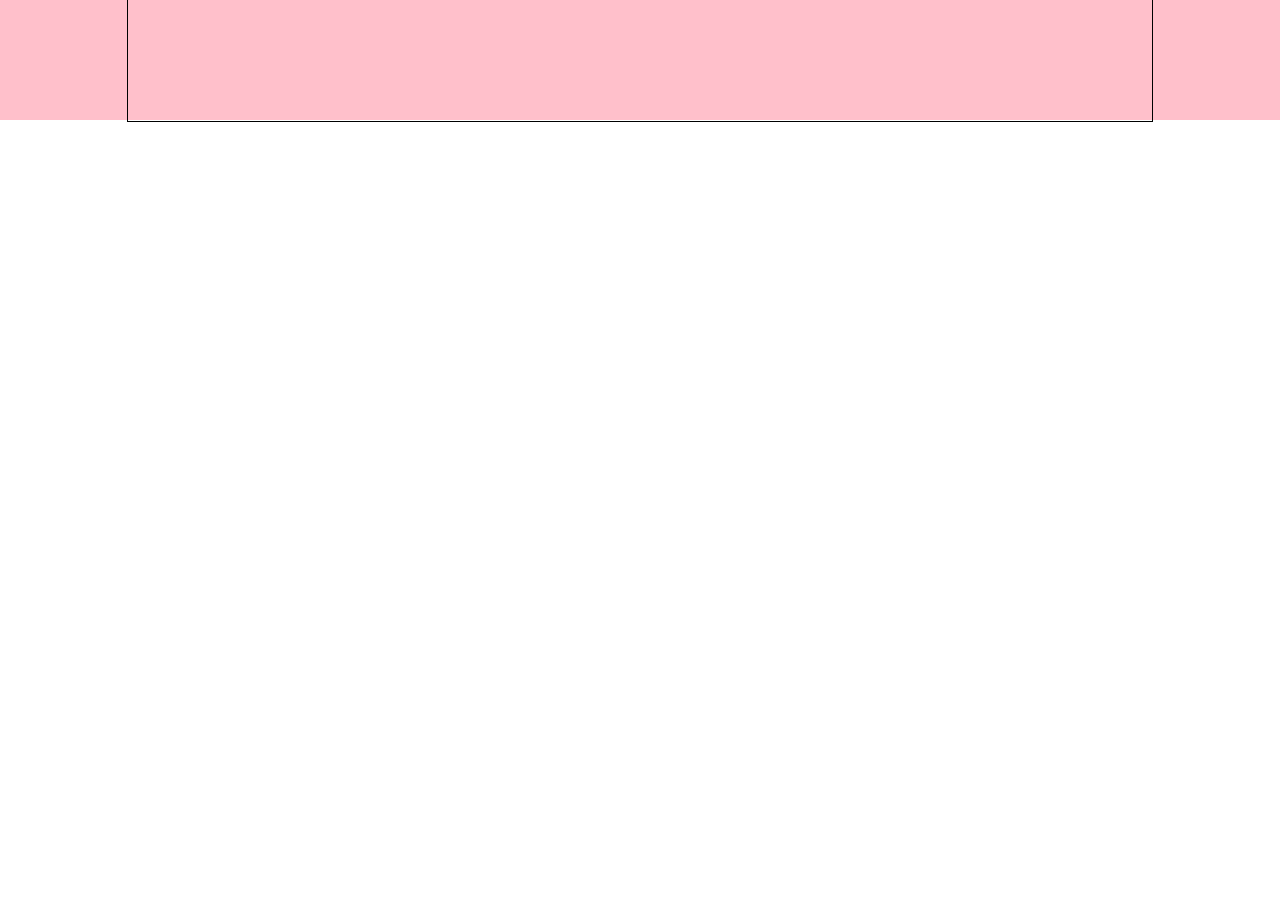
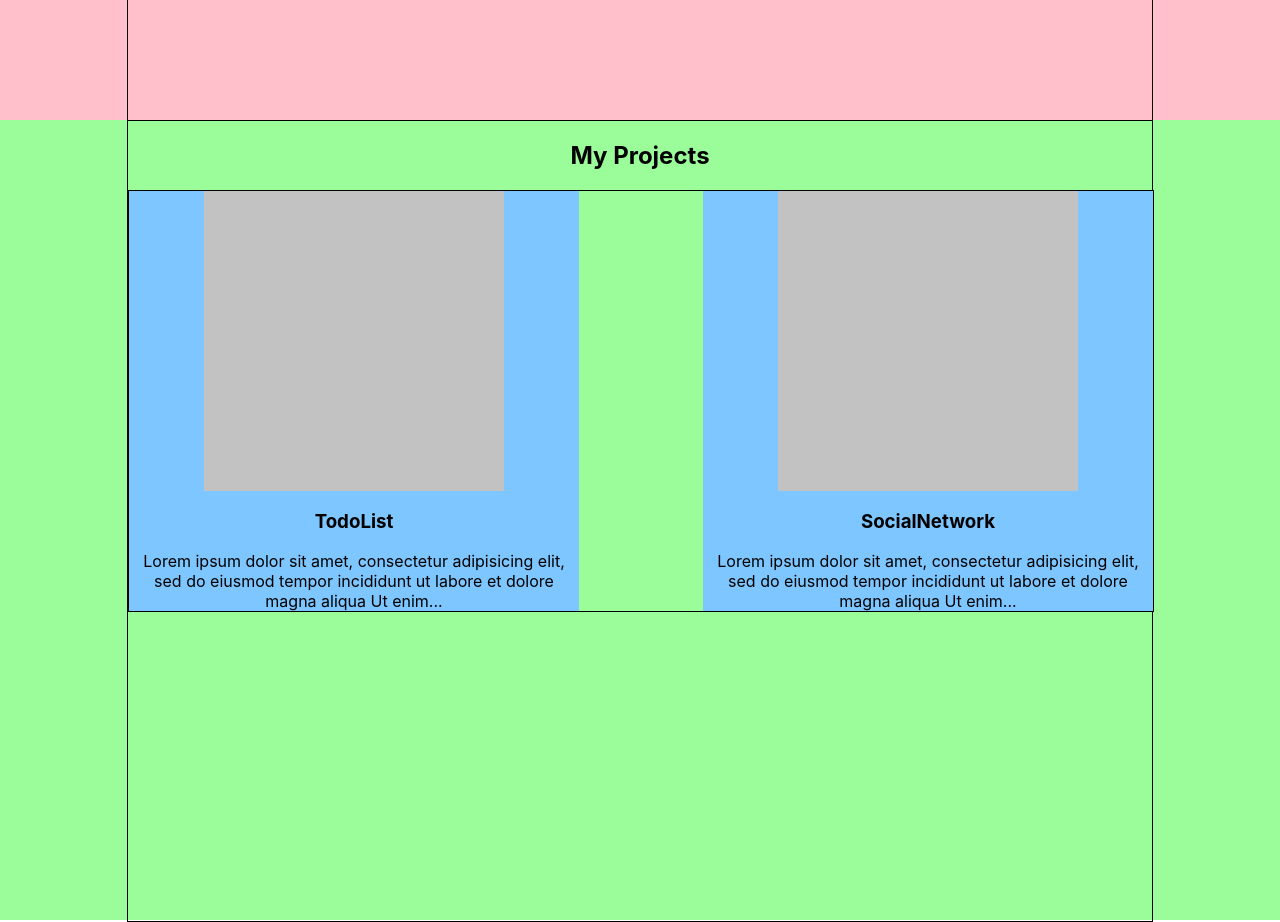
Before and after one commit to Dergacz/portfolio, a React (Create React App) app: page / in a window 1280 px wide. Shown: the part 1560-2482 px from the top of the page. Before the commit the page ends 1682 px from the top, so only its background shows below. Built offline with nearby package versions, Linux system fonts and the light colour scheme.

Commit message:
add Projects block

```diff
--- a/src/App.js
+++ b/src/App.js
@@ -2,6 +2,7 @@ import './App.css';
 import {Header} from "./Header/Header";
 import {Main} from "./Main/Main";
 import {Skills} from "./Skills/Skills";
+import {Projects} from "./Projects/Projects";
 
 function App() {
     return (
@@ -9,6 +10,7 @@ function App() {
             <Header/>
             <Main/>
             <Skills/>
+            <Projects/>
 
         </div>
     );
--- /dev/null
+++ b/src/Projects/Project/Project.jsx
@@ -0,0 +1,16 @@
+import React from "react";
+import style from "./Project.module.css";
+
+export const Project = (props) => {
+    return (
+        <div className={style.project}>
+            <a href={""}>
+                <div className={style.img}></div>
+            </a>
+            <h3 className={style.title}>{props.title}</h3>
+            <div className={style.description}>
+                {props.description}
+            </div>
+        </div>
+    )
+}
--- /dev/null
+++ b/src/Projects/Project/Project.module.css
@@ -0,0 +1,14 @@
+.project {
+    width: 450px;
+    background-color: #7dc6ff;
+    display: flex;
+    flex-direction: column;
+    align-items: center;
+    text-align: center;
+}
+
+.img {
+    width: 300px;
+    height: 300px;
+    background-color: #c2c2c2;
+}
--- /dev/null
+++ b/src/Projects/Projects.jsx
@@ -0,0 +1,19 @@
+import React from "react";
+import style from "./Projects.module.css";
+import general from "../general/general.module.css";
+import {Project} from "./Project/Project";
+
+
+export const Projects = () => {
+    return (
+        <div className={style.projectsBlock}>
+            <div className={`${general.container} ${style.container}`}>
+                <h2 className={style.title}>My Projects</h2>
+                <div className={style.projects}>
+                    <Project title={"TodoList"} description={"Lorem ipsum dolor sit amet, consectetur adipisicing elit, sed do eiusmod tempor incididunt ut labore et dolore magna aliqua Ut enim..."}/>
+                    <Project title={"SocialNetwork"} description={"Lorem ipsum dolor sit amet, consectetur adipisicing elit, sed do eiusmod tempor incididunt ut labore et dolore magna aliqua Ut enim..."}/>
+                </div>
+            </div>
+        </div>
+    )
+}
--- /dev/null
+++ b/src/Projects/Projects.module.css
@@ -0,0 +1,22 @@
+.projectsBlock {
+    height: 100vh;
+    background-color: #9afd9a;
+}
+
+.container {
+    align-items: center;
+    flex-direction: column;
+    justify-content: flex-start;
+}
+
+.title {
+    text-align: center;
+}
+
+.projects {
+    border: 1px solid;
+    width: 100%;
+    display: flex;
+    justify-content: space-between;
+    flex-wrap: wrap;
+}
```
